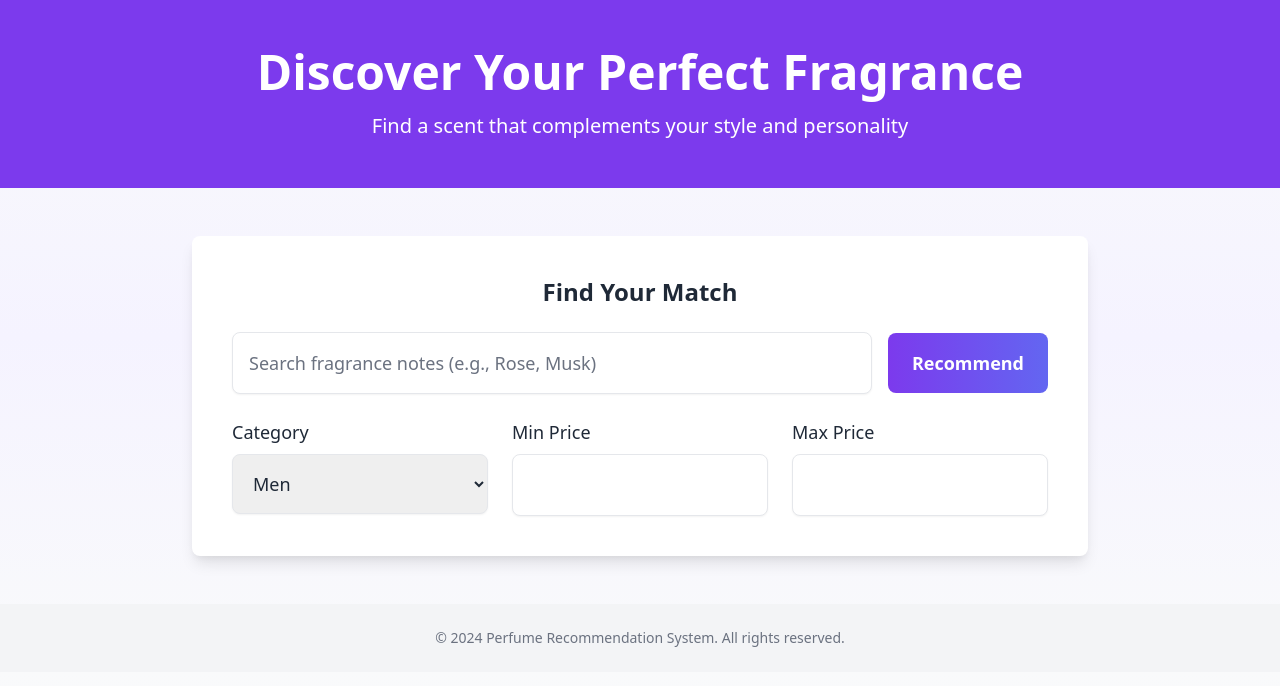
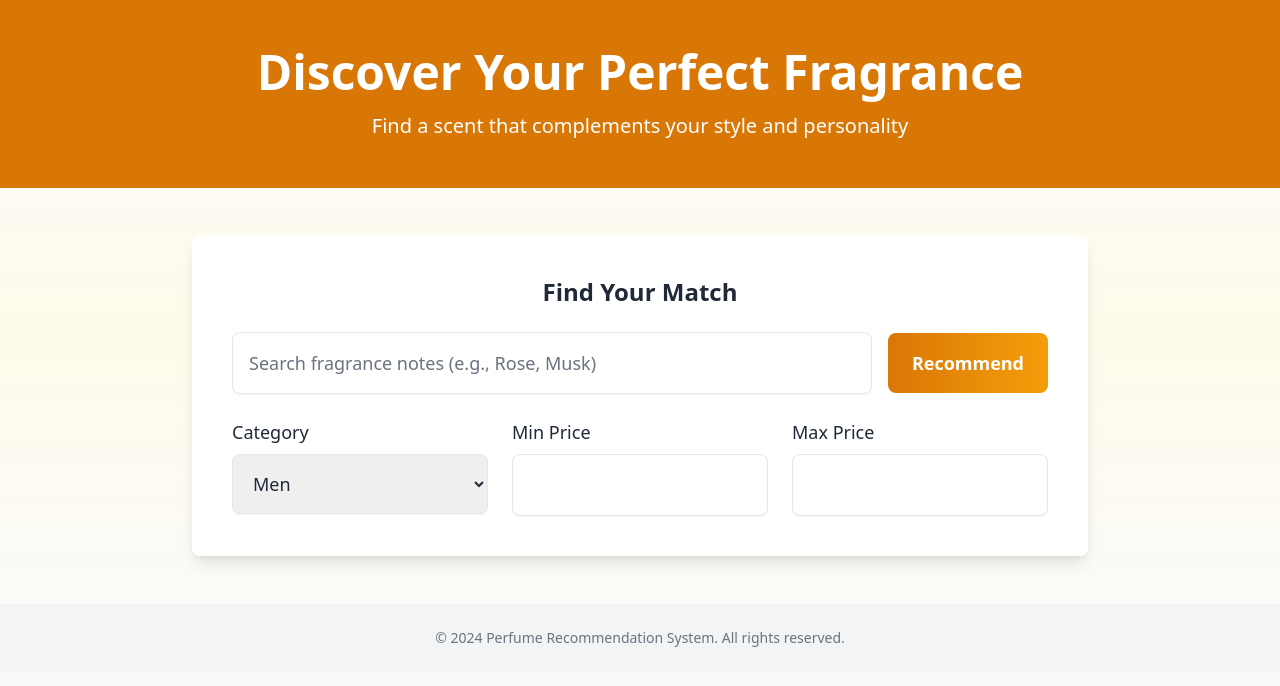
Before and after one commit to IdrisFallout-Selfhosted/perfume-recommender-system, a Flask app: page / in a window 1280 px wide. Shown: the top 686 px of the page. Run offline with Flask 3, Linux system fonts and the light colour scheme; parts of the project's set-up code (start-up, migrations or seed data) failed here and were passed over.

Commit message:
update color

```diff
--- a/templates/index.html
+++ b/templates/index.html
@@ -8,9 +8,9 @@
     <link href="https://cdn.jsdelivr.net/npm/tailwindcss@2.2.19/dist/tailwind.min.css" rel="stylesheet">
 </head>
 
-<body class="bg-gradient-to-b from-gray-50 via-purple-50 to-gray-50 font-sans text-gray-800">
+<body class="bg-gradient-to-b from-gray-50 via-yellow-50 to-gray-50 font-sans text-gray-800">
     <!-- Hero Section -->
-    <header class="bg-purple-600 text-white py-12">
+    <header class="bg-yellow-600 text-white py-12">
         <div class="container mx-auto text-center">
             <h1 class="text-4xl md:text-5xl font-bold mb-4">Discover Your Perfect Fragrance</h1>
             <p class="text-lg md:text-xl">Find a scent that complements your style and personality</p>
@@ -27,9 +27,9 @@
             <!-- Search and Recommend -->
             <div class="flex flex-col md:flex-row items-center space-y-4 md:space-y-0 md:space-x-4">
                 <input type="text" id="note" name="note" placeholder="Search fragrance notes (e.g., Rose, Musk)"
-                    class="w-full p-4 border border-gray-200 rounded-lg shadow-sm focus:outline-none focus:ring-2 focus:ring-purple-500 transition duration-300 ease-in-out text-lg placeholder-gray-500">
+                    class="w-full p-4 border border-gray-200 rounded-lg shadow-sm focus:outline-none focus:ring-2 focus:ring-yellow-500 transition duration-300 ease-in-out text-lg placeholder-gray-500">
                 <button type="submit"
-                    class="w-full md:w-auto bg-gradient-to-r from-purple-600 to-indigo-500 text-white py-4 px-6 rounded-lg hover:from-purple-700 hover:to-indigo-600 focus:outline-none focus:ring-2 focus:ring-purple-500 transition duration-300 ease-in-out text-lg font-semibold">
+                    class="w-full md:w-auto bg-gradient-to-r from-yellow-600 to-yellow-500 text-white py-4 px-6 rounded-lg hover:from-yellow-700 hover:to-yellow-600 focus:outline-none focus:ring-2 focus:ring-yellow-500 transition duration-300 ease-in-out text-lg font-semibold">
                     Recommend
                 </button>
             </div>
@@ -39,8 +39,7 @@
                 <div>
                     <label for="category-filter" class="block text-lg font-medium mb-2">Category</label>
                     <select id="category-filter" name="category-filter"
-                        class="w-full p-4 border border-gray-200 rounded-lg shadow-sm focus:outline-none focus:ring-2 focus:ring-purple-500 transition duration-300 ease-in-out text-lg">
-{#                        <option value="All">All</option>#}
+                        class="w-full p-4 border border-gray-200 rounded-lg shadow-sm focus:outline-none focus:ring-2 focus:ring-yellow-500 transition duration-300 ease-in-out text-lg">
                         <option value="Men">Men</option>
                         <option value="Women">Women</option>
                         <option value="Unisex">Unisex</option>
@@ -49,12 +48,12 @@
                 <div>
                     <label for="min_price" class="block text-lg font-medium mb-2">Min Price</label>
                     <input type="number" id="min_price" name="min_price" step="0.01" required
-                        class="w-full p-4 border border-gray-200 rounded-lg shadow-sm focus:outline-none focus:ring-2 focus:ring-purple-500 transition duration-300 ease-in-out text-lg">
+                        class="w-full p-4 border border-gray-200 rounded-lg shadow-sm focus:outline-none focus:ring-2 focus:ring-yellow-500 transition duration-300 ease-in-out text-lg">
                 </div>
                 <div>
                     <label for="max_price" class="block text-lg font-medium mb-2">Max Price</label>
                     <input type="number" id="max_price" name="max_price" step="0.01" required
-                        class="w-full p-4 border border-gray-200 rounded-lg shadow-sm focus:outline-none focus:ring-2 focus:ring-purple-500 transition duration-300 ease-in-out text-lg">
+                        class="w-full p-4 border border-gray-200 rounded-lg shadow-sm focus:outline-none focus:ring-2 focus:ring-yellow-500 transition duration-300 ease-in-out text-lg">
                 </div>
             </div>
         </form>
@@ -81,7 +80,7 @@
                 </div>
                 <div class="mt-6 text-center">
                     <a href="{{ perfume['link'] }}" target="_blank"
-                        class="bg-purple-600 text-white py-2 px-4 rounded-lg hover:bg-purple-700 focus:outline-none focus:ring-2 focus:ring-purple-500 transition duration-300 ease-in-out">
+                        class="bg-yellow-600 text-white py-2 px-4 rounded-lg hover:bg-yellow-700 focus:outline-none focus:ring-2 focus:ring-yellow-500 transition duration-300 ease-in-out">
                         View Product
                     </a>
                 </div>
```
